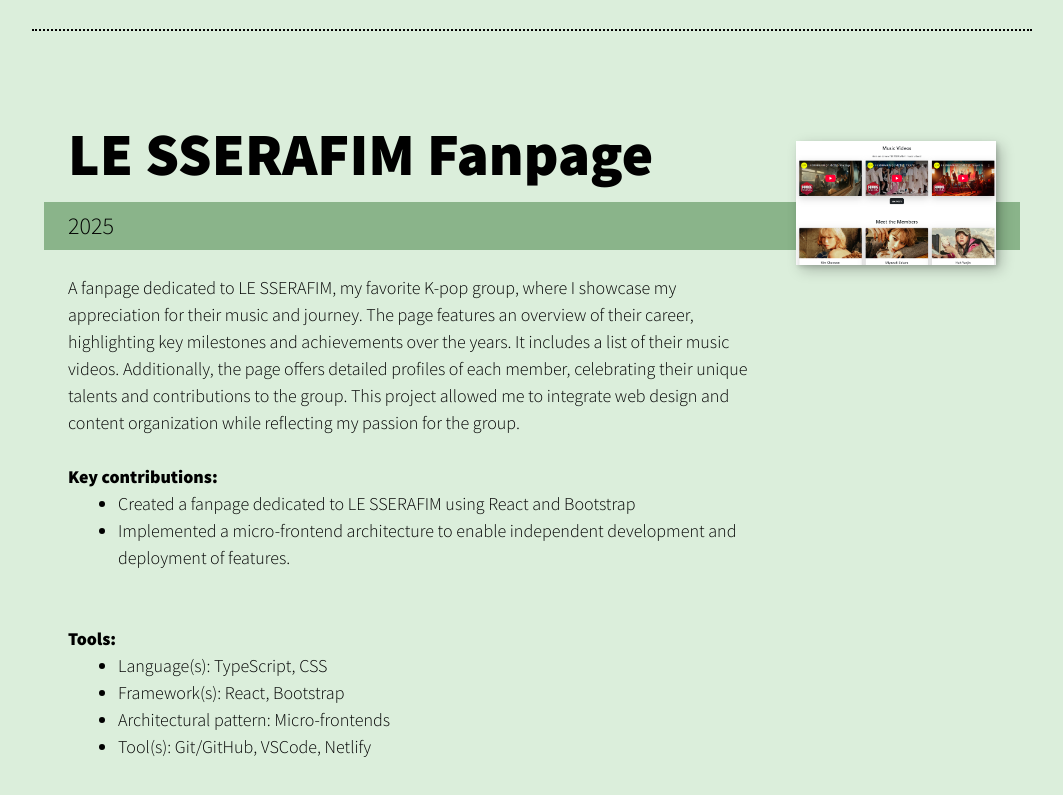
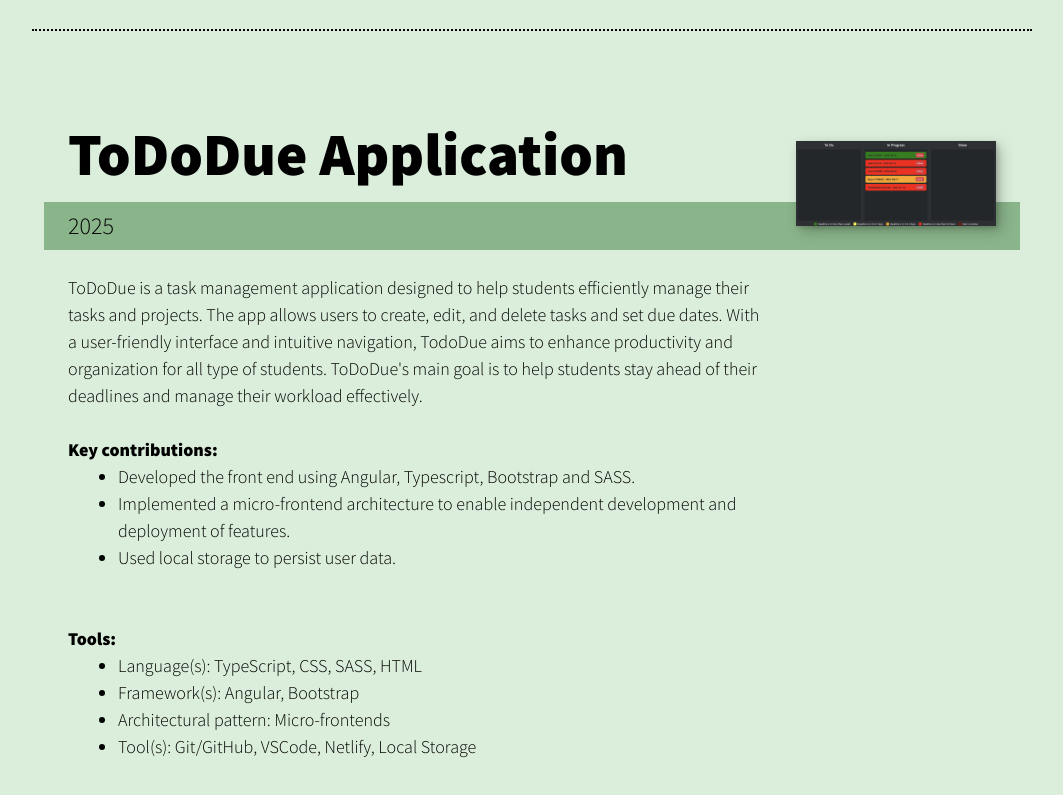
Before and after one commit to ThiiLuu79/theminh-portfolio, a React (Create React App) app: page /Personals in a window 1280 px wide. Shown: the part 2160-2955 px from the top of the page, without its empty margins (108-1171 px from the left). Built offline with nearby package versions, Linux system fonts and the light colour scheme.

Commit message:
updated personal projects

```diff
--- a/src/components/PersonalsComponent/Personals/Personals.jsx
+++ b/src/components/PersonalsComponent/Personals/Personals.jsx
@@ -2,6 +2,7 @@
 import cover from "../../../img/personal/html.jpg";
 import tititea from "../../../img/personal/tititea.jpg";
 import cookinglab from "../../../img/personal/cookingLab.png";
+import tododue from "../../../img/personal/tododue.png";
 import lesserafim from "../../../img/personal/lesserafim.png";
 
 import Button from "../../ReusableComponents/Button/Button";
@@ -42,6 +43,18 @@
                 />
 
                 <PageItem
+                    title= {personnalsConstants.TODODUE_PROJECT.title}
+                    period= {personnalsConstants.TODODUE_PROJECT.period}
+                    description= {personnalsConstants.TODODUE_PROJECT.description}
+                    contributions= {personnalsConstants.TODODUE_PROJECT.contributions}
+                    tools= {personnalsConstants.TODODUE_PROJECT.tools}
+                    image={tododue}
+                    imgAlt={personnalsConstants.TODODUE_PROJECT.imgAlt}
+                    buttons={[<Button key="button1" text={personnalsConstants.VISIT} redirect='https://tododue.netlify.app/' blank={true} noreferrer={true} buttonType='Link'/>
+                    ]}
+                />
+
+                <PageItem
                     title= {personnalsConstants.LESSERAFIM_PROJECT.title}
                     period= {personnalsConstants.LESSERAFIM_PROJECT.period}
                     description= {personnalsConstants.LESSERAFIM_PROJECT.description}
--- a/src/i18n/personalsConstants_en.js
+++ b/src/i18n/personalsConstants_en.js
@@ -36,6 +36,25 @@
     imgAlt: "cookinglab"
 };
 
+// TODODUE PROJECT
+export const TODODUE_PROJECT = {
+    title: "ToDoDue Application",
+    period: "2025",
+    description: "ToDoDue is a task management application designed to help students efficiently manage their tasks and projects. The app allows users to create, edit, and delete tasks and set due dates. With a user-friendly interface and intuitive navigation, TodoDue aims to enhance productivity and organization for all type of students. ToDoDue's main goal is to help students stay ahead of their deadlines and manage their workload effectively.",
+    contributions: [
+        "Developed the front end using Angular, Typescript, Bootstrap and SASS.",
+        "Implemented a micro-frontend architecture to enable independent development and deployment of features.",
+        "Used local storage to persist user data.",
+    ],
+    tools: [
+        "Language(s): TypeScript, CSS, SASS, HTML",
+        "Framework(s): Angular, Bootstrap",
+        "Architectural pattern: Micro-frontends",
+        "Tool(s): Git/GitHub, VSCode, Netlify, Local Storage"
+    ],
+    imgAlt: "tododue"
+};
+
 //LE SSERAFIM PROJECT
 export const LESSERAFIM_PROJECT = {
     title: "LE SSERAFIM Fanpage",
--- a/src/i18n/personalsConstants_fr.js
+++ b/src/i18n/personalsConstants_fr.js
@@ -36,6 +36,25 @@
     imgAlt: "cookinglab"
 };
 
+// TODODUE PROJECT
+export const TODODUE_PROJECT = {
+    title: "Application ToDoDue",
+    period: "2025",
+    description: "ToDoDue est une application de gestion de tâches conçue pour aider les étudiants à gérer efficacement leurs tâches et projets. L'application permet aux utilisateurs de créer, modifier et supprimer des tâches, ainsi que de définir des dates d'échéance. Avec une interface conviviale et une navigation intuitive, TodoDue vise à améliorer la productivité et l'organisation pour tous les types d'étudiants. L'objectif principal de ToDoDue est d'aider les étudiants à respecter leurs délais et à gérer efficacement leur charge de travail.",
+    contributions: [
+        "Développé le front end en utilisant Angular, Typescript, Bootstrap et SASS.",
+        "Implémenté une architecture de micro-frontends pour permettre le développement et le déploiement indépendants des fonctionnalités.",
+        "Utilisé le stockage local pour conserver les données utilisateur.",
+    ],
+    tools: [
+        "Language(s): TypeScript, CSS, SASS, HTML",
+        "Framework(s): Angular, Bootstrap",
+        "Architecture: Micro-frontends",
+        "Outil(s): Git/GitHub, VSCode, Netlify, Local Storage"
+    ],
+    imgAlt: "tododue"
+};
+
 //LE SSERAFIM PROJECT
 export const LESSERAFIM_PROJECT = {
     title: "LE SSERAFIM Fanpage",
```
Also changed, not shown: src/img/personal/tododue.png (added).
